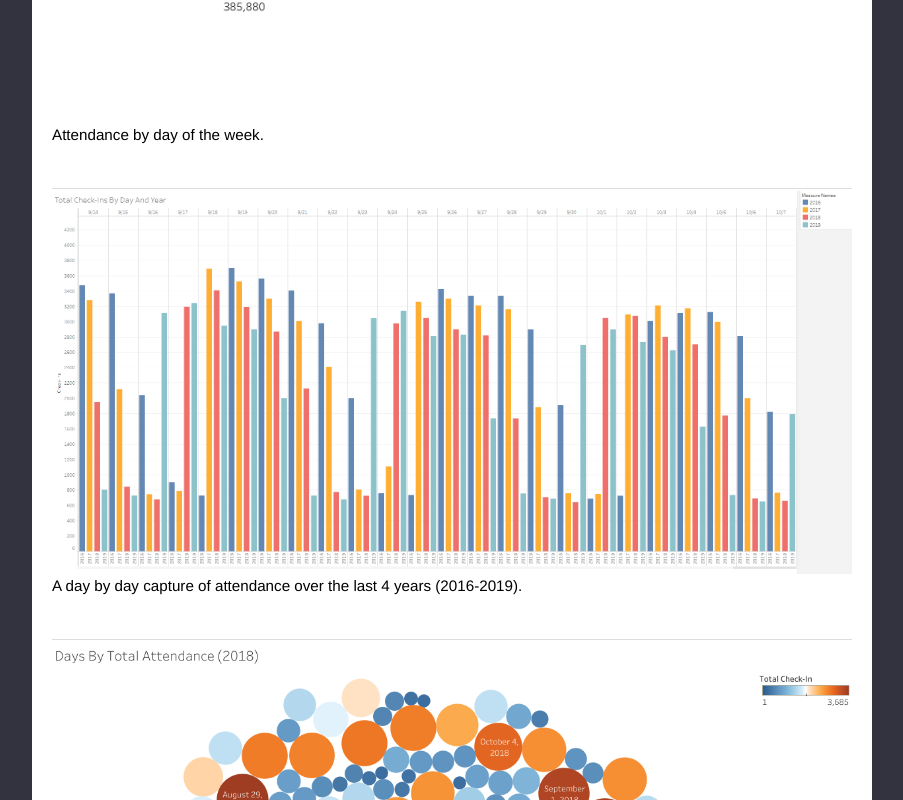
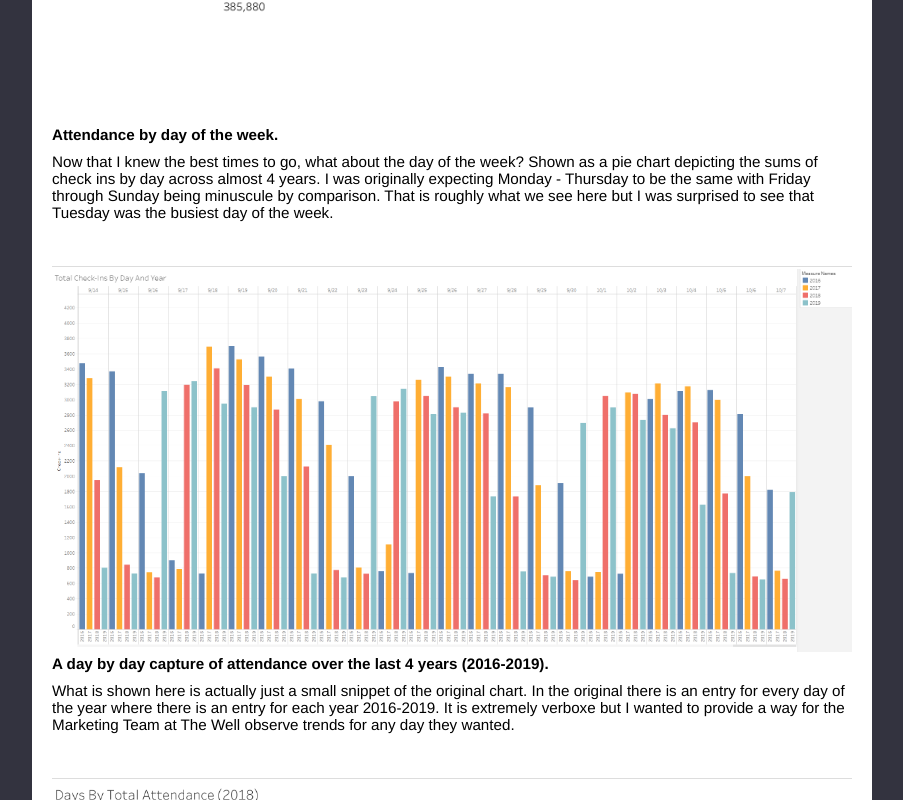
Before and after one commit to DimitriosPt/The-Well-Data-Visualization, a plain HTML site: page index.html in a window 1280 px wide. Shown: the part 1780-2580 px from the top of the page, without its empty margins (188-1091 px from the left). Drawn offline with Linux system fonts and the light colour scheme.

Commit message:
Adds writeup for daily charts

```diff
--- a/index.html
+++ b/index.html
@@ -40,6 +40,10 @@
 hr { border: 0px; border-top: 1px solid #ccc; height: 0px; }
 ol { margin: 1em; }
 
+.caption
+{
+  font-weight: bold;
+}
 .content {
   margin: 0;
   padding: 15px 20px;
@@ -116,7 +120,7 @@
         The first thing I wanted to observe was the best times to go to the gym.
         When I had first envisioned exploring this question I was hoping The Well
         would also have timestamps for when people left so I could map overall population
-        in the gym, but that data is not recorded unfortunately. The most interesting thing
+        in the gym at any given time, but that data is not recorded unfortunately. The most interesting thing
         about the trends shown here is that it is bimodal whereas I expected a mostly
         normal distribution around 1:30 or so.
 
@@ -128,12 +132,27 @@
     <p class="caption">
     Attendance by day of the week.
     </p>
+    <p>
+      Now that I knew the best times to go, what about the day of the week?
+      Shown as a pie chart depicting the sums of check ins by day across almost 4 years.
+      I was originally expecting Monday - Thursday to be the same with Friday through Sunday being
+      minuscule by comparison. That is roughly what we see here but I was surprised to see that Tuesday
+      was the busiest day of the week.
+    </p>
   </div>
 
   <div class="entry">
     <img src="DailyByYear.png" />
     <p class="caption">
     A day by day capture of attendance over the last 4 years (2016-2019).
+    </p>
+
+    <p>
+      What is shown here is actually just  a small snippet of the original chart.
+      In the original there is an entry for every day of the year
+      where there is an entry for each year 2016-2019. It is extremely verboxe
+      but I wanted to provide a way for the Marketing Team at The Well observe
+      trends for any day they wanted.
     </p>
   </div>
 
```
